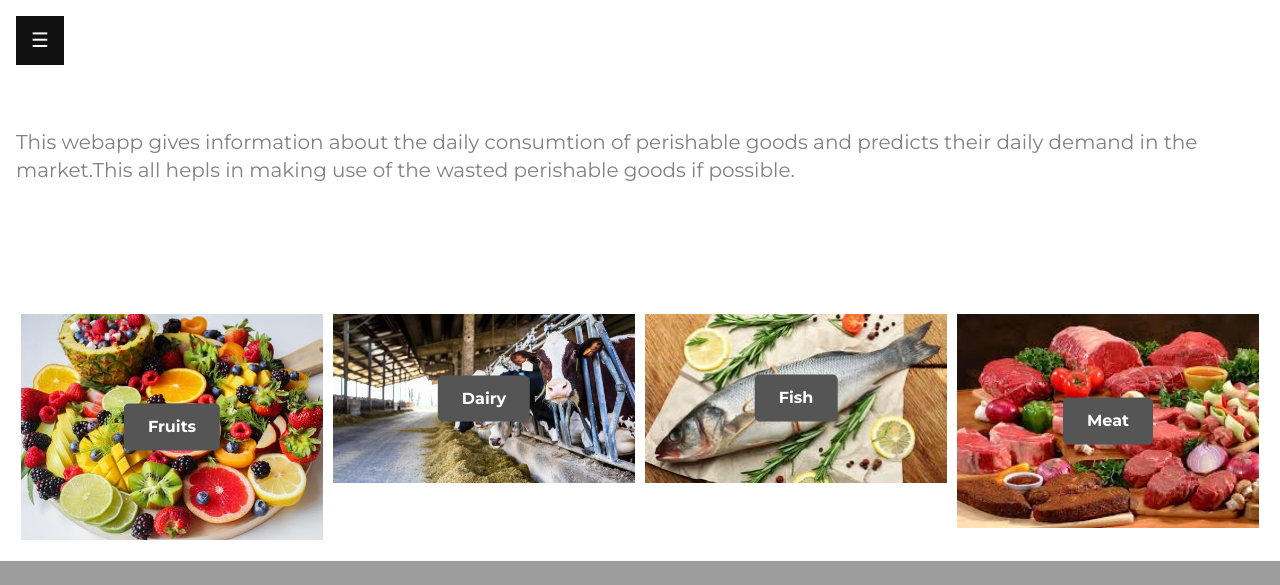
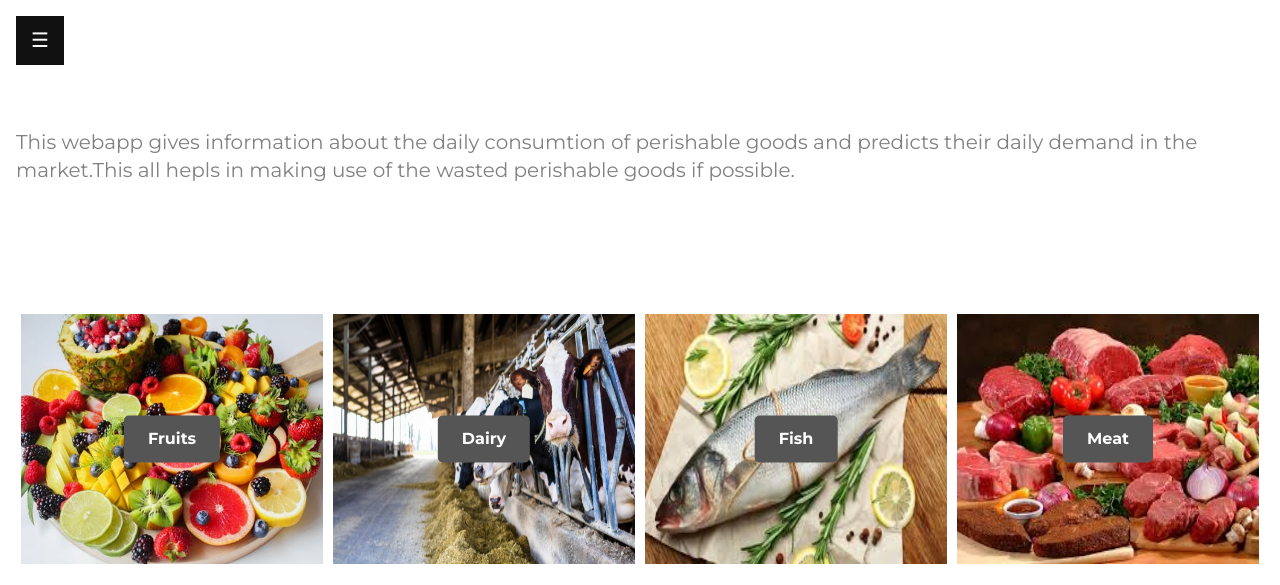
Before and after one commit to saswat555/intercessor, a Flask app: page /home in a window 1280 px wide. Shown: the part 590-1175 px from the top of the page. Before the commit the page ends 1151 px from the top, so only its background shows below. Run offline with Flask 2, Linux system fonts and the light colour scheme; some libraries are stand-ins or nearby versions.

Commit message:
initial commmit

```diff
--- a/templates/about.html
+++ b/templates/about.html
@@ -48,7 +48,6 @@ http://www.templatemo.com/tm-468-onetel
 			<ul class="nav navbar-nav navbar-right">
 				<li><a href="{{url_for('index')}}">HOME</a></li>
 				<li><a href="{{url_for('about')}}" class="active">ABOUT US</a></li>
-
 				<li><a href="{{url_for('contact')}}">CONTACT</a></li>
 				<li><a href="{{url_for('blog')}}">BLOG</a></li>
 
--- a/templates/blog.html
+++ b/templates/blog.html
@@ -37,10 +37,10 @@ http://www.templatemo.com/tm-468-onetel
 		</div>
 		<div class="collapse navbar-collapse">
 			<ul class="nav navbar-nav navbar-right">
-				<li><a href="{{ url_for('index') }}" class="active">HOME</a></li>
+				<li><a href="{{ url_for('index') }}" >HOME</a></li>
 				<li><a href="{{ url_for('about') }}">ABOUT US</a></li>
 				<li><a href="{{ url_for('contact') }}">CONTACT</a></li>
-				<li><a href="{{url_for('blog')}}">BLOG</a></li>
+				<li><a href="{{url_for('blog')}}"class="active">BLOG</a></li>
 			</ul>
 		</div>
 	</div>
--- a/templates/contact.html
+++ b/templates/contact.html
@@ -39,9 +39,9 @@ http://www.templatemo.com/tm-468-onetel
 		</div>
 		<div class="collapse navbar-collapse">
 			<ul class="nav navbar-nav navbar-right">
-				<li><a href="{{ url_for('index') }}" class="active">HOME</a></li>
+				<li><a href="{{ url_for('index') }}">HOME</a></li>
 				<li><a href="{{ url_for('about') }}">ABOUT US</a></li>
-				<li><a href="{{ url_for('contact') }}">CONTACT</a></li>
+				<li><a href="{{ url_for('contact') }}"class="active">CONTACT</a></li>
 				<li><a href="{{url_for('blog')}}">BLOG</a></li>
 			</ul>
 		</div>
--- a/templates/home.html
+++ b/templates/home.html
@@ -205,13 +205,13 @@
   <p>This webapp gives information about the daily consumtion of perishable goods and predicts their daily demand in the market.This all hepls in making use of the wasted perishable goods if possible.</p>
   <br><br><br><br><div class="row1">
     <div class="container1">
-      <img src="static\images\fruit.jpeg" alt="Fruit" style="width:100%">
+      <img src="static\images\fruit.jpeg" alt="Fruit" style="width:100%;height:250;" >
      <a href="{{url_for('fruit')}}"> <button class="btn">Fruits</button></a></div><div class="container1">
-       <img src="static\images\dairy.jpg" alt="Mango" style="width:100%">
+       <img src="static\images\dairy.jpg" alt="dairy"style="width:100%;height:250;" >
       <a href="{{url_for('dairy')}}"><button class="btn">Dairy</button></a></div><div class="container1">
-       <img src="static\images\fish.jpg" alt="Grapes" style="width:100%">
+       <img src="static\images\fish.jpg" alt="fish" style="width:100%;height:250;" >
       <a href="{{url_for('fish')}}"><button class="btn">Fish</button></a></div><div class="container1">
-       <img src="static\images\meat.jpg" alt="Watermelon" style="width:100%">
+       <img src="static\images\meat.jpg" alt="meat" style="width:100%;height:250;" >
       <a href="{{url_for('meat')}}"><button class="btn">Meat</button></a></div>
      </div>
 
--- a/templates/porktable.html
+++ b/templates/porktable.html
@@ -29,7 +29,7 @@ tr:hover            { background-color: #ffff99;}
   </style>
 </head>
 <div class=page>
-  <p style="font-size: large; text-align: center;">We will fill our stock according to the given table. If you wnt to supply stock, please contact us.</p>
+  <p style="font-size: large; text-align: center;">We will fill our stock according to the given table. If you want to supply stock, please contact us.</p>
   <h1 style="text-align: center;">THE FORECAST FOR PORK</h1>
   <p style="align-items: center;">
   {% for table in tables %}
```
Also changed, not shown: templates/vhome.html (+4 -4 lines).
